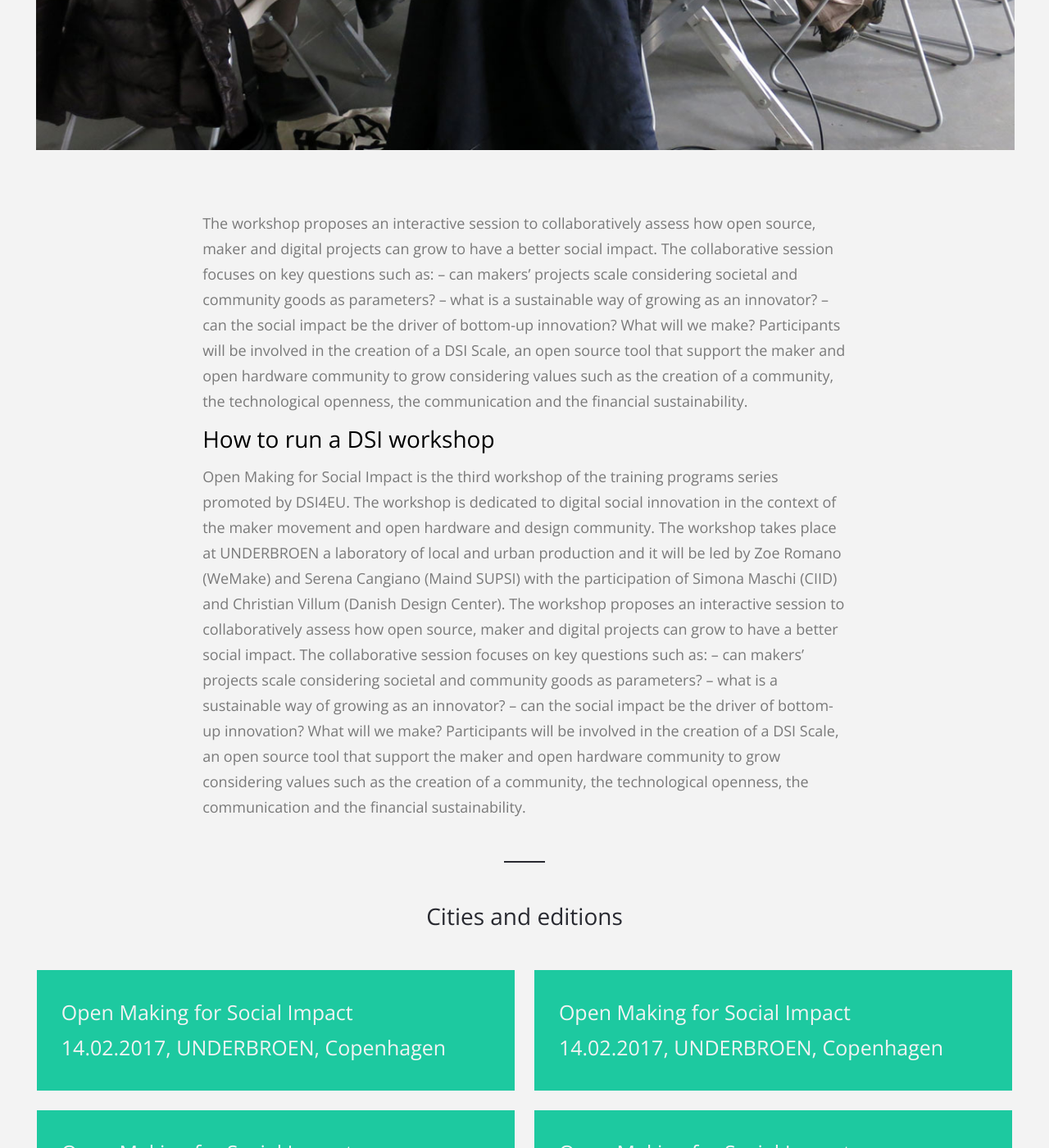
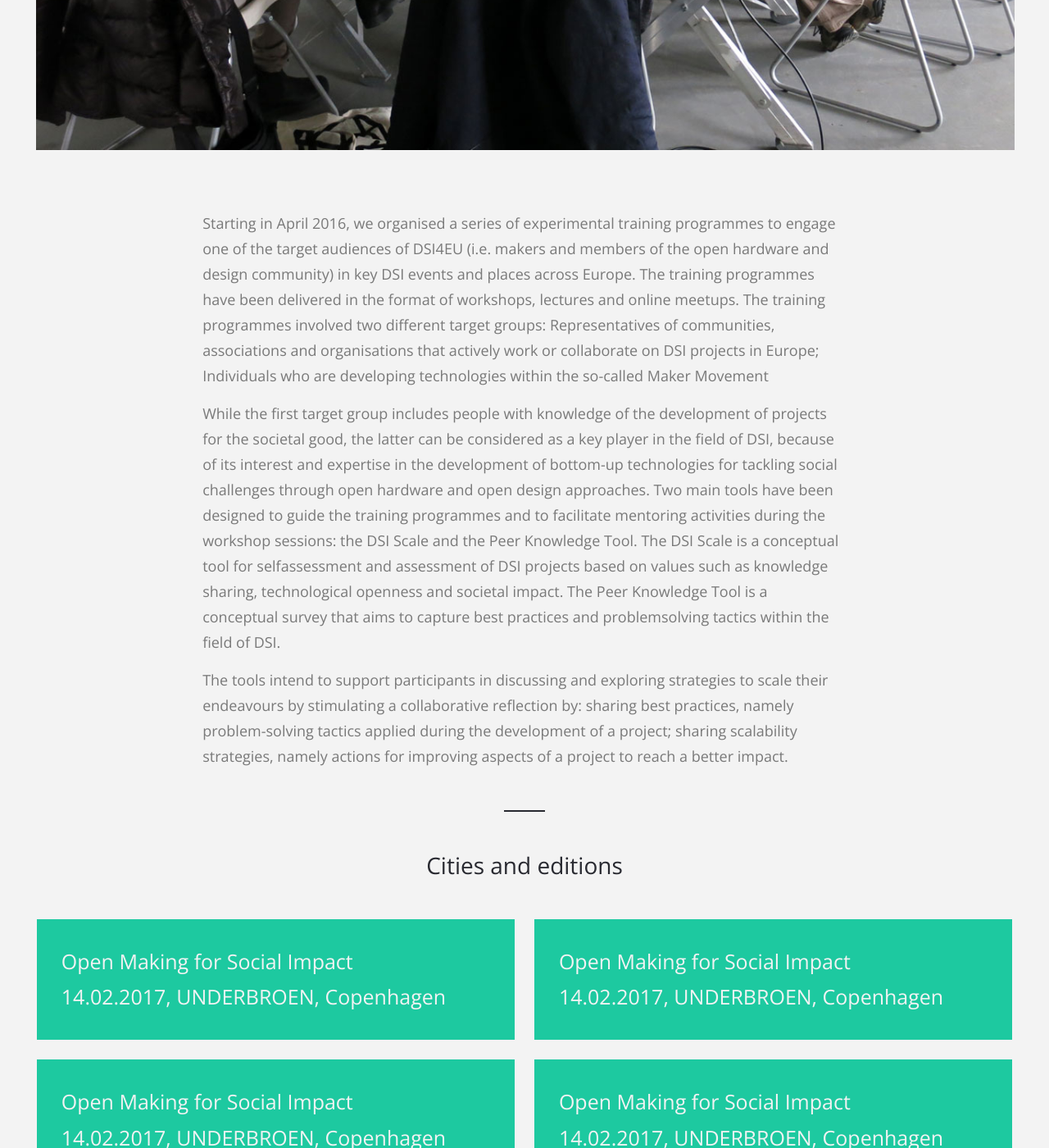
Before and after one commit to DSI4EU/toolkit, a Jekyll site: the page built from workshops.md, in a window 1280 px wide and 1400 px high, scrolled down 1497 px. Shown: the whole window at 82% size. Built offline with Jekyll 4.4.1, drawn with Linux system fonts in a browser that asks for light colours; nearby versions of some CDN libraries; some of the changed text lies outside the part shown.

Commit message:
matteo ff
ff

```diff
--- a/workshops.md
+++ b/workshops.md
@@ -1,9 +1,9 @@
 ---
 layout: workshops
 permalink: /workshops/
-title:  Workshops.
+title:  Workshops
 imageURL: "../assets/workshops.svg"
-subtitle: In the tumultuous business of cutting-in and attending to a whale, there is much running backwards and forwards among the crew. Now hands
+subtitle: Workshops, events and meet-ups are organized all around Europe to built a DSI community-generated knowledge and promote social sustainable growth.
 second-title: Cities and editions
 third-title: Participants list
 participants:
@@ -40,27 +40,19 @@
     href: http://amazon.com
 ---
 
-## DSI Workshops
+## The DSI experimental training programmes
 
 Open Making for Social Impact is the third workshop of the training programs series promoted by DSI4EU. The workshop is dedicated to digital social innovation in the context of the maker movement and open hardware and design community. The workshop takes place at UNDERBROEN a laboratory of local and urban production and it will be led by Zoe Romano (WeMake) and Serena Cangiano (Maind SUPSI) with the participation of Simona Maschi (CIID) and Christian Villum (Danish Design Center).
 
 ![workshop](../assets/pics/workshop.jpg)
 
-The workshop proposes an interactive session to collaboratively assess how open source, maker and digital projects can grow to have a better social impact.
-The collaborative session focuses on key questions such as:
-– can makers’ projects scale considering societal and community goods as parameters?
-– what is a sustainable way of growing as an innovator?
-– can the social impact be the driver of bottom-up innovation?
-What will we make?
-Participants will be involved in the creation of a DSI Scale, an open source tool that support the maker and open hardware community to grow considering values such as the creation of a community, the technological openness, the communication and the financial sustainability.
+Starting in April 2016, we organised a series of experimental training programmes to engage one of the target audiences of DSI4EU (i.e. makers and members of the open hardware and design community) in key DSI events and places across Europe. The training programmes have been delivered in the format of workshops, lectures and online meetups.  The training programmes involved two different target groups:
+Representatives of communities, associations and organisations that actively work or collaborate on DSI projects in Europe;
+Individuals who are developing technologies within the so-called Maker Movement
 
-## How to run a DSI workshop
+While the first target group includes people with knowledge of the development of projects for the societal good, the latter can be considered as a key player in the field of DSI, because of its interest and expertise in the development of bottom-up technologies for tackling social challenges through open hardware and open design approaches.
+Two main tools have been designed to guide the training programmes and to facilitate mentoring activities during the workshop sessions: the DSI Scale and the Peer Knowledge Tool. The DSI Scale is a conceptual tool for selfassessment and assessment of DSI projects based on values such as knowledge sharing, technological openness and societal impact. The Peer Knowledge Tool is a conceptual survey that aims to capture best practices and problemsolving tactics within the field of DSI.
 
-Open Making for Social Impact is the third workshop of the training programs series promoted by DSI4EU. The workshop is dedicated to digital social innovation in the context of the maker movement and open hardware and design community. The workshop takes place at UNDERBROEN a laboratory of local and urban production and it will be led by Zoe Romano (WeMake) and Serena Cangiano (Maind SUPSI) with the participation of Simona Maschi (CIID) and Christian Villum (Danish Design Center).
-The workshop proposes an interactive session to collaboratively assess how open source, maker and digital projects can grow to have a better social impact.
-The collaborative session focuses on key questions such as:
-– can makers’ projects scale considering societal and community goods as parameters?
-– what is a sustainable way of growing as an innovator?
-– can the social impact be the driver of bottom-up innovation?
-What will we make?
-Participants will be involved in the creation of a DSI Scale, an open source tool that support the maker and open hardware community to grow considering values such as the creation of a community, the technological openness, the communication and the financial sustainability.
+The tools intend to support participants in discussing and exploring strategies to scale their endeavours by stimulating a collaborative reflection by:
+sharing best practices, namely problem-solving tactics applied during the development of a project;
+sharing scalability strategies, namely actions for improving aspects of a project to reach a better impact.
```
Also changed, not shown: 2 other files.
